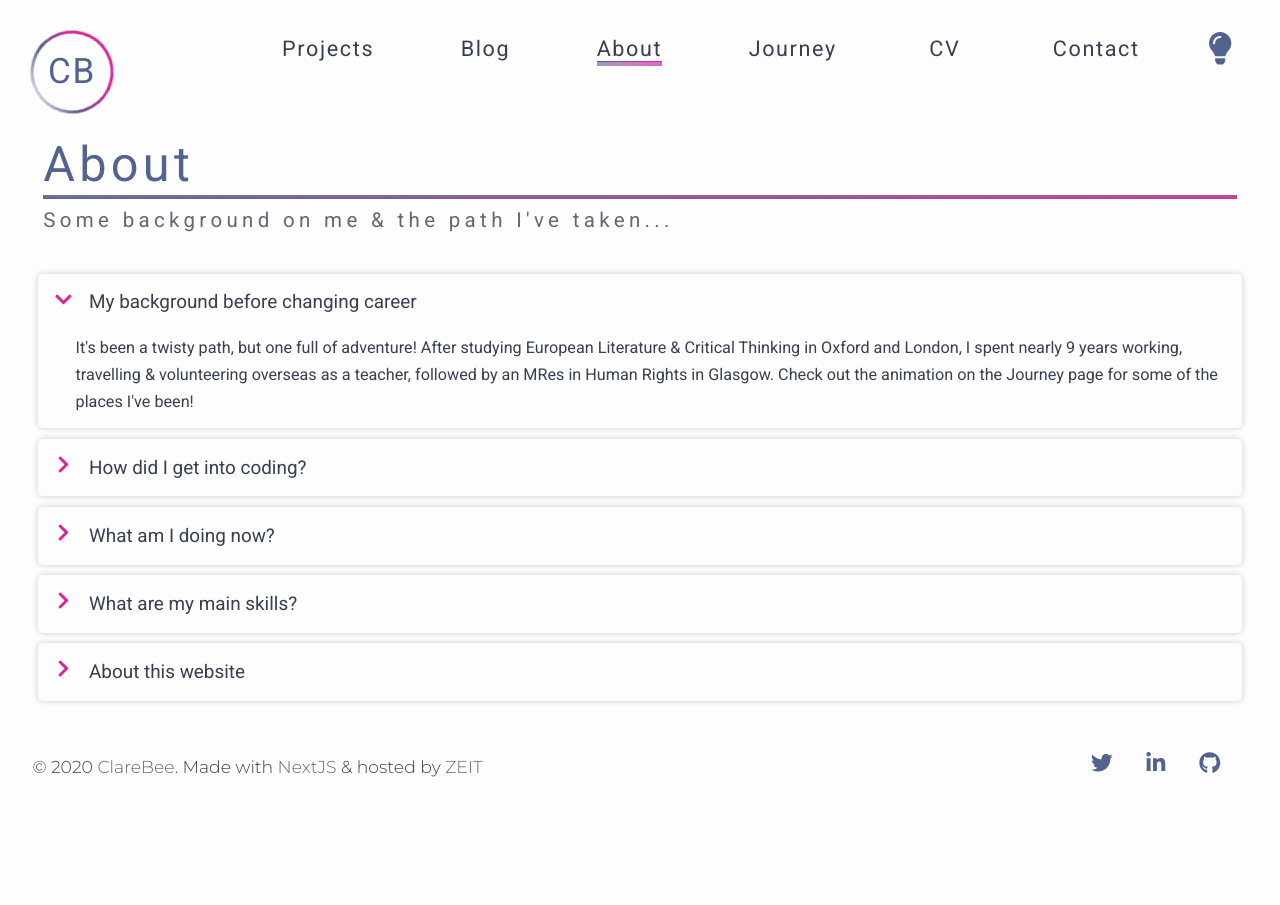
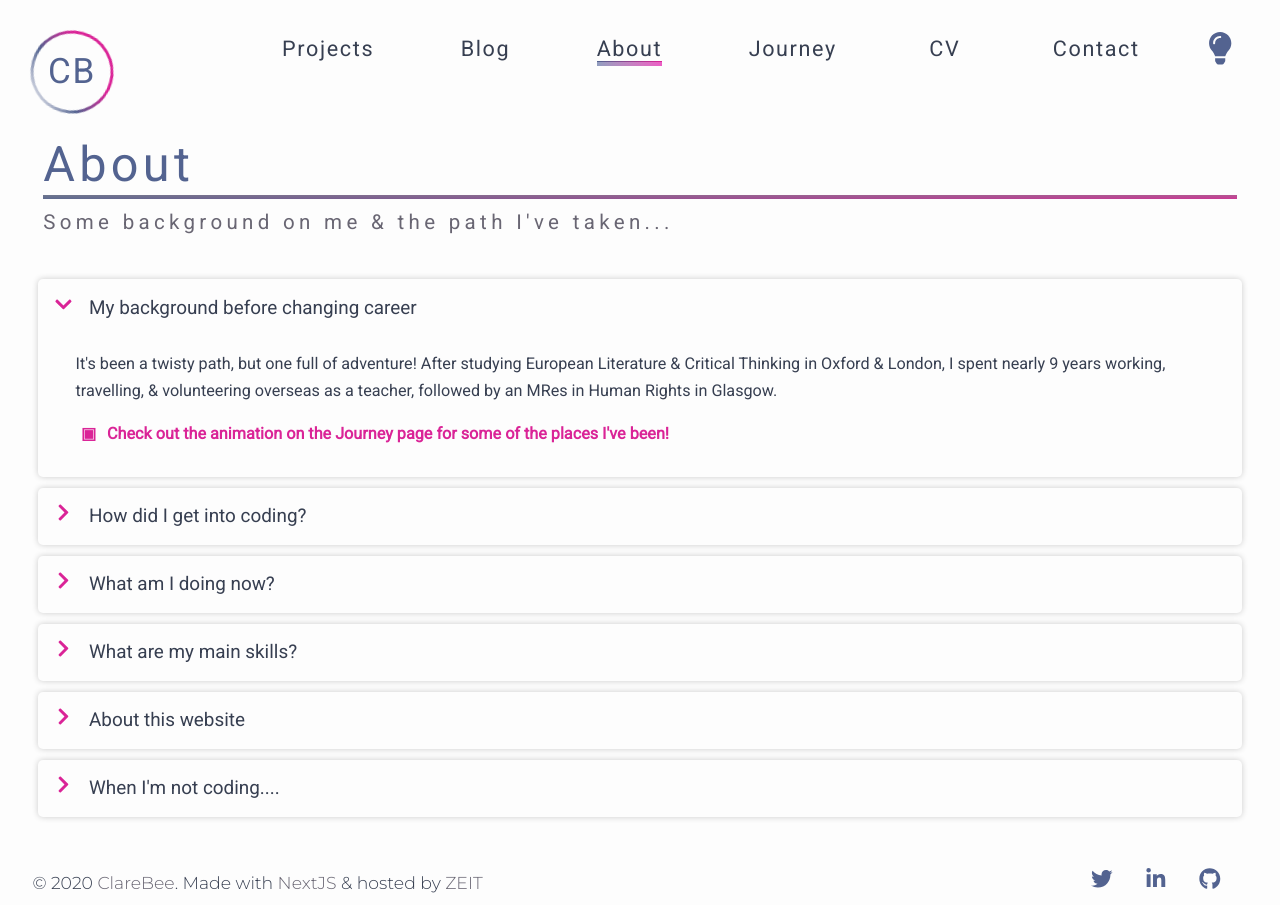
Before and after one commit to ClareBee/portfolio-site, a Next.js app: page /about in a window 1280 px wide. Both pictures are taken after a click on the element 640 px from the left and 302 px from the top of the page. Before the commit the page ends 800 px from the top, so only its background shows below. Built offline with nearby package versions, Linux system fonts and the light colour scheme.

Commit message:
update blurb

```diff
--- a/components/AccordionItem.js
+++ b/components/AccordionItem.js
@@ -17,7 +17,13 @@ function AccordionItem({ item, index, toggleItem }) {
 
         {item.question}
       </div>
-      <div className="accordion__answer">{item.answer}</div>
+      <div className="accordion__answers">
+        {item.answers.map((answer, index) => (
+          <div className="accordion__answer" key={index + item.id}>
+            {answer}
+          </div>
+        ))}
+      </div>
     </div>
   );
 }
@@ -27,7 +33,7 @@ AccordionItem.propTypes = {
     id: PropTypes.number.isRequired,
     expanded: PropTypes.bool.isRequired,
     question: PropTypes.string.isRequired,
-    answer: PropTypes.string.isRequired,
+    answers: PropTypes.array.isRequired,
   }),
   index: PropTypes.number,
   toggleItem: PropTypes.func,
--- a/data/questions_and_answers.js
+++ b/data/questions_and_answers.js
@@ -1,54 +1,76 @@
 export const questionsAndAnswers = [
   {
-    question: 'My background before changing career',
-    answer:
-      "It's been a twisty path, but one full of adventure! After " +
-      'studying European Literature & Critical Thinking in Oxford and ' +
-      'London, I spent nearly 9 years working, travelling & ' +
-      'volunteering overseas as a teacher, followed by an MRes in ' +
-      `Human Rights in Glasgow. Check out the animation on the Journey page for some of the places I've been!`,
+    question: `My background before changing career`,
+    answers: [
+      `It's been a twisty path, but one full of adventure! After ` +
+        `studying European Literature & Critical Thinking in Oxford & ` +
+        `London, I spent nearly 9 years working, travelling, & ` +
+        `volunteering overseas as a teacher, followed by an MRes in ` +
+        `Human Rights in Glasgow.`,
+      `Check out the animation on the Journey page for some of the places I've been!`,
+    ],
     expanded: false,
     id: 123,
   },
   {
-    question: 'How did I get into coding?',
-    answer:
-      'I started playing with code when living in Asia by writing a travel blog & using online courses. On returning to the UK, I took the 16-week software development programme & a 4-week ' +
-      'UX course with the awesome CodeClan & immediately ' +
-      'started work as a fullstack developer. My first job was in a fintech startup, ' +
-      'Castlight, which focussed on using Open Banking technology to empower customers to improve their credit rating & which was bought by Experian in 2019. Our stack was Rails & React, but shifted towards .NET & AngularJS. I spent a lot of my evenings & weekends working on keeping up with ReactJS, completing the Fullstack Open certification from the University of Helsinki, attending the Glasow JavaScript Meetups, & spinning up a lot of JAMStack projects for fun!',
+    question: `How did I get into coding?`,
+    answers: [
+      `I started playing around with code when living in Asia, writing a travel blog & completing online courses. In 2015, I took the leap & completed the immersive 16-week software development programme & a 4-week ` +
+        `UX course with CodeClan & immediately ` +
+        `started work as a fullstack developer.`,
+      `My first job was with a fintech startup, ` +
+        `Castlight, which focused on using cutting-edge Open Banking technology to empower customers to improve their credit rating. Our tech stack was Rails & React, but shifted towards .NET & AngularJS when the company was bought by Experian in 2019.`,
+      `I dedicated a lot of my evenings & weekends to keeping up with developments in ReactJS, completing the Fullstack Open certification (University of Helsinki) & several courses (Udemy, Frontend Masters & Udacity). I also attended JavaScript Meetups, took part in the #100DaysOfCode on Twitter, mentored new CodeClan graduates, & had lots of fun with JAMstack side projects!`,
+      `You can check out my work on the Projects page or on my GitHub profile.`,
+    ],
     expanded: false,
     id: 456,
   },
   {
     question: 'What am I doing now?',
-    answer:
-      'In January 2020 I decided to shift towards my main focus - ReactJS - & remote ' +
-      'work. As a last hurrah, I bought a small van & set off ' +
-      'round the Highlands & Islands of Scotland (while coding online, ' +
-      'thanks to data tethering & platforms such as Frontend ' +
-      "Masters & Udacity!). Since Covid-19 has cut that journey short, I'm now " +
-      'available for a remote FrontEnd role earlier than expected. You can check out my GitHub & LinkedIn via the links in the footer, & feel free to contact me via the Contact page if you want to know more!',
+    answers: [
+      `In January 2020 I decided to shift towards my main focus - ReactJS - & remote ` +
+        `work. As a last hurrah, I bought a small van & set off ` +
+        `round the Highlands & Islands of Scotland (all while coding online, ` +
+        `thanks to data tethering!).`,
+      `Since Covid-19 has cut that journey short, I'm now ` +
+        `available for a remote FrontEnd role earlier than expected.`,
+      `You can check out my GitHub & LinkedIn via the links in the footer, & feel free to contact me via the Contact page if you want to know more!`,
+    ],
     expanded: false,
     id: 789,
   },
   {
-    question: 'What are my main skills?',
-    answer:
-      'My main obsessions are everything ReactJS, the JAMstack ' +
-      'ecosystem, Cypress.io & GraphQL. My global experience & diverse background gives me a unique perspective on customer-focussed web-design, content, & collaboration - as well as the necessary independence & initiative to thrive in remote working. PhD ' +
-      "research skills & a tireless enthusiasm for learning mean I'm always up for a challenge & ready to get to grips with new technologies on the fly.",
+    question: `What are my main skills?`,
+    answers: [
+      `My main obsessions are everything ReactJS, the JAMstack ` +
+        `ecosystem, Cypress.io & GraphQL. My global experience & diverse background gives me a unique perspective on customer-focused web-design, content, & collaboration - as well as the necessary independence, adaptability, & initiative to thrive in remote working.`,
+      `PhD ` +
+        `research skills & a tireless enthusiasm for learning mean I'm always up for a challenge & ready to get to grips with new technologies on the fly.`,
+      `Get in touch if you'd like to see an up-to-date version of my CV.`,
+    ],
     expanded: false,
     id: 101112,
   },
   {
-    question: 'About this website',
-    answer:
-      'This site was built using NextJS, GSAP & SASS, ' +
-      'with Figma for the design stage & Zeit for deployment. The configuration is set up to allow a ' +
-      'refactor into TypeScript... when I finally get around to it! The source code ' +
-      'is available on my GitHub profile (see link in footer).',
+    question: `About this website`,
+    answers: [
+      `This site was built using NextJS, GSAP & SASS, ` +
+        `with Figma for the design stage & Zeit for deployment. The configuration is set up to allow a ` +
+        `planned refactor into TypeScript.`,
+      `The source code ` +
+        `is available on my GitHub profile (see link in footer).`,
+    ],
     expanded: false,
     id: 131415,
   },
+  {
+    question: `When I'm not coding....`,
+    answers: [
+      `My interests include yoga, community volunteering, podcasts, Scandi Noir... & planning the next van trip to somewhere wild & remote! `,
+      `Feel free to connect via LinkedIn, GitHub, Twitter, or good old fashioned email.`,
+    ],
+    expanded: false,
+    id: 161718,
+  },
 ];
--- a/styles/base/_typography.scss
+++ b/styles/base/_typography.scss
@@ -51,6 +51,7 @@ pre {
   @extend %heading;
   color: var(--heading-color);
   font-size: 1.9rem;
+  line-height: 1.25;
   @include sm {
     font-size: 1.5rem;
   }
--- a/styles/components/accordion.scss
+++ b/styles/components/accordion.scss
@@ -30,7 +30,7 @@
     transition: all 0.4s ease;
   }
 
-  &__answer {
+  &__answers {
     opacity: 0;
     max-height: 0;
     line-height: 2.5rem;
@@ -40,11 +40,30 @@
     font-size: 1.5rem;
   }
 
+  &__answer {
+    margin: 1rem 0;
+  }
+
+  &__answer:last-child {
+    width: 100%;
+    font-weight: bold;
+    color: var(--primary-color);
+    background: var(--white-color);
+    padding: 0.5rem;
+    border-radius: 3px;
+    &::before {
+      content: '\25A3';
+      margin-right: 1rem;
+      font-weight: bold;
+      display: inline-block;
+    }
+  }
+
   .expanded &__question {
     margin-bottom: 1.5rem;
   }
 
-  .expanded &__answer {
+  .expanded &__answers {
     max-height: 1000px;
     opacity: 1;
   }
```
